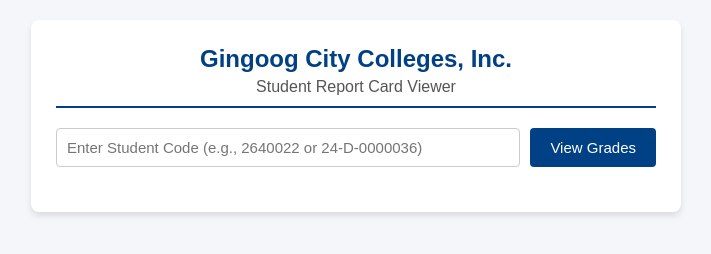
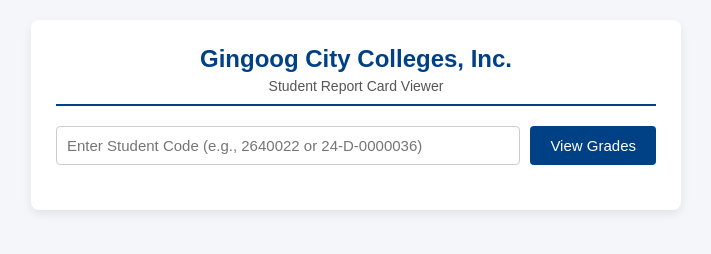
Before and after one commit to tuyacadam1/gradepreview, a plain HTML site: page index.html in a window 1280 px wide. Shown: the whole page, without its empty margins (284-995 px from the left). Drawn offline with Linux system fonts and the light colour scheme.

Commit message:
Update style.css

```diff
--- a/style.css
+++ b/style.css
@@ -12,10 +12,10 @@ body {
 .container {
   max-width: 650px;
   margin: 0 auto;
-  background: white;
+  background: #ffffff;
   padding: 25px;
   border-radius: 8px;
-  box-shadow: 0 4px 6px rgba(0,0,0,0.1);
+  box-shadow: 0 4px 10px rgba(0,0,0,0.08);
 }
 
 header {
@@ -33,6 +33,7 @@ header h2 {
 header p {
   margin: 0;
   color: #555;
+  font-size: 14px;
 }
 
 .search-box {
@@ -83,7 +84,6 @@ header p {
   font-size: 15px;
 }
 
-/* Grades Table Styling */
 .grades-table {
   width: 100%;
   border-collapse: collapse;
```
